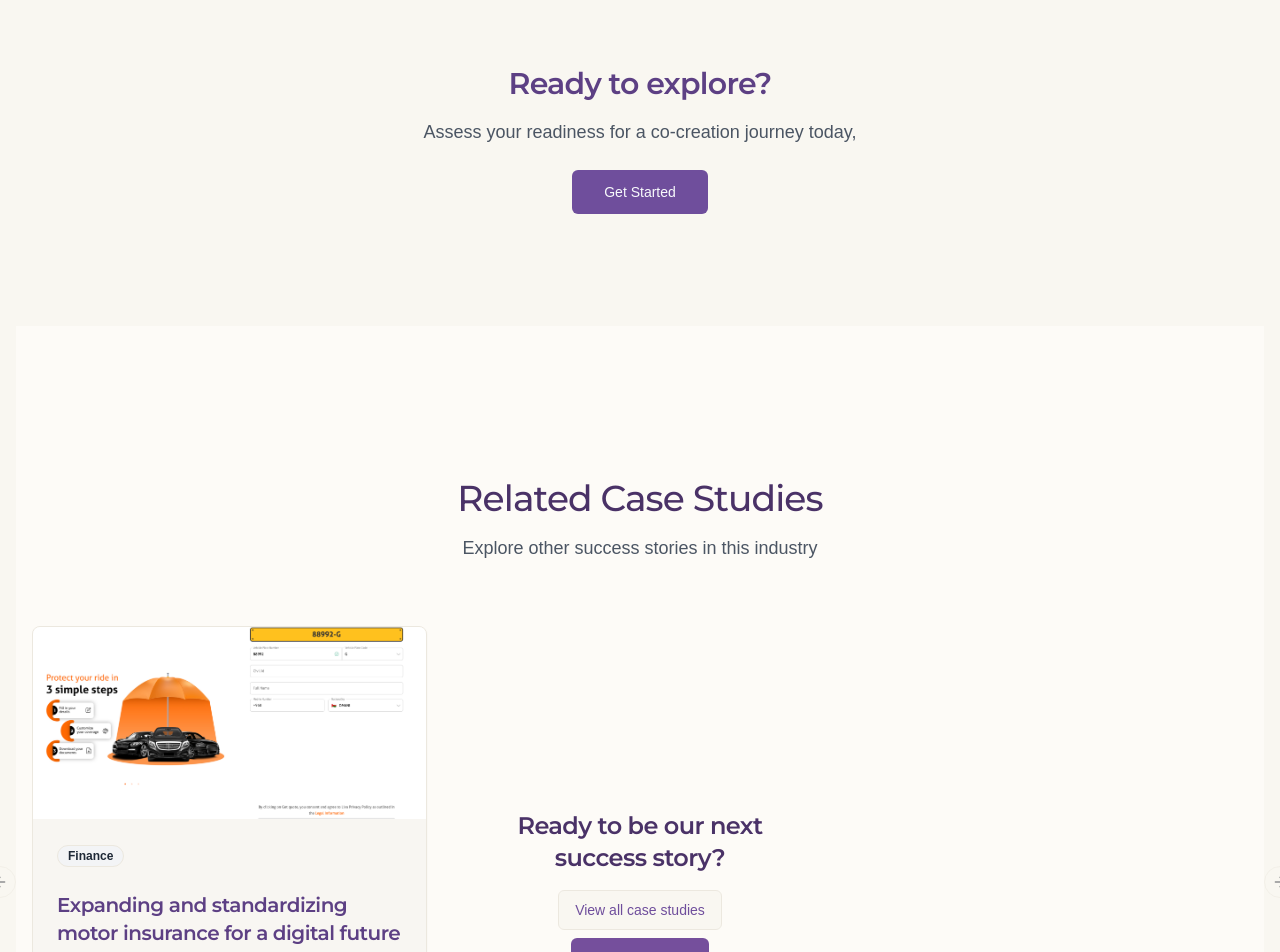
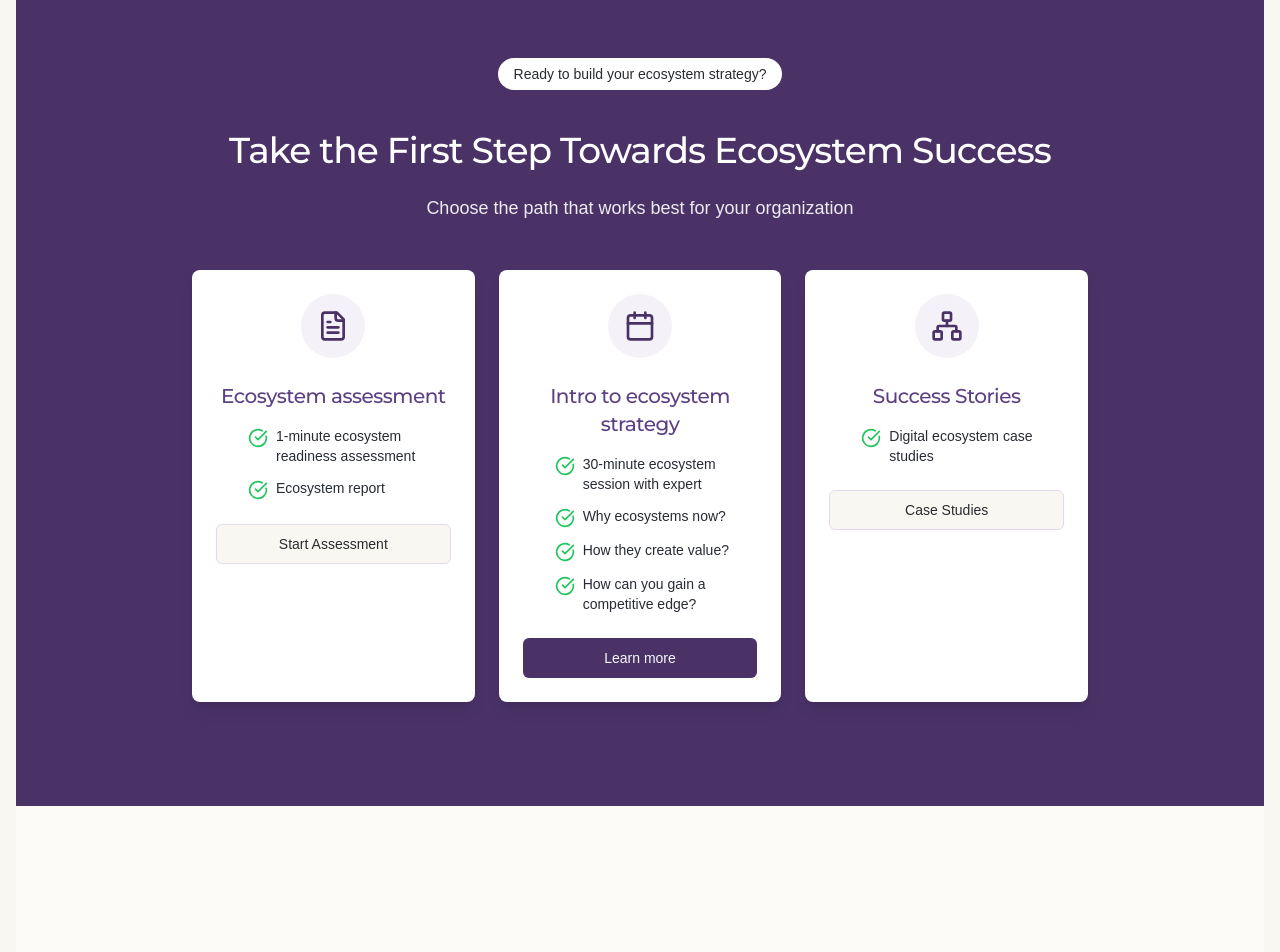
Before and after one commit to LemonHQ/service-site-central-30, a React (Vite) app: page /case-studies/e-commerce-platform-redesign in a window 1280 px wide. Shown: the part 2260-3212 px from the top of the page. Built offline with nearby package versions, Linux system fonts and the light colour scheme.

Commit message:
case studies

```diff
--- a/src/data/caseStudies.ts
+++ b/src/data/caseStudies.ts
@@ -22,7 +22,7 @@ export interface CaseStudy {
 export const caseStudies: CaseStudy[] = [
   {
     id: 'expanding-and-standardizing-motor-insurance-for-a-digital-future',
-    title: 'Expanding and standardizing motor insurance for a digital future',
+    title: 'Standardizing motor insurance for a digital future',
     client: 'Liva',
     industry: 'Finance',
     services: ['Digitalize Product Lines', 'Expand Product Offerings', 'Standardize Digital Portfolio'],
--- a/src/pages/CaseStudyDetail.tsx
+++ b/src/pages/CaseStudyDetail.tsx
@@ -6,6 +6,7 @@ import { Badge } from '@/components/ui/badge';
 import { Button } from '@/components/ui/button';
 import { ArrowLeft, Calendar, Building, Award, Quote, ArrowRight, X } from 'lucide-react';
 import { Card, CardContent } from '@/components/ui/card';
+import ResponseSection from '@/components/approach/co-create-closer/ResponseSection';
 import {
   Carousel,
   CarouselContent,
@@ -253,18 +254,7 @@ const CaseStudyDetail: React.FC = () => {
           </div>
         )}
 
-        {/* CTA Section */}
-        <div className="text-center bg-brand-50 rounded-lg p-8 md:p-12 mb-16">
-          <h3 className="text-2xl md:text-3xl font-semibold mb-4">Ready to explore?</h3>
-          <p className="text-lg text-gray-600 mb-6 max-w-2xl mx-auto">
-            Assess your readiness for a co-creation journey today,
-          </p>
-          <Link to="/approach/co-create-assessment">
-            <Button size="lg" className="bg-brand-400 hover:bg-brand-500">
-              Get Started
-            </Button>
-          </Link>
-        </div>
+        <ResponseSection />
 
         {/* Related Case Studies */}
         {relatedCaseStudies.length > 0 && (
```
